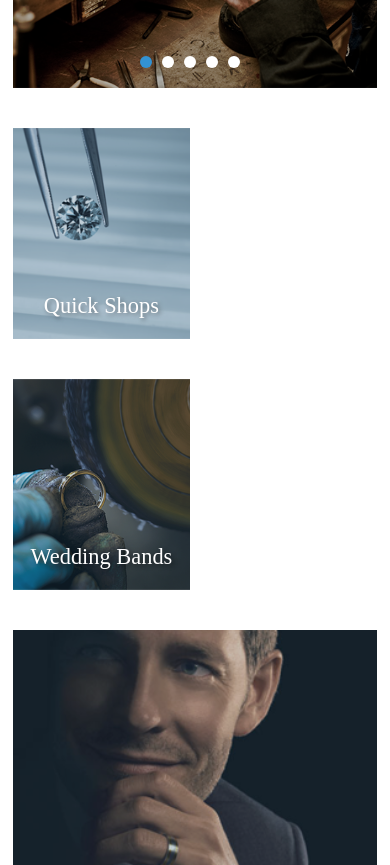
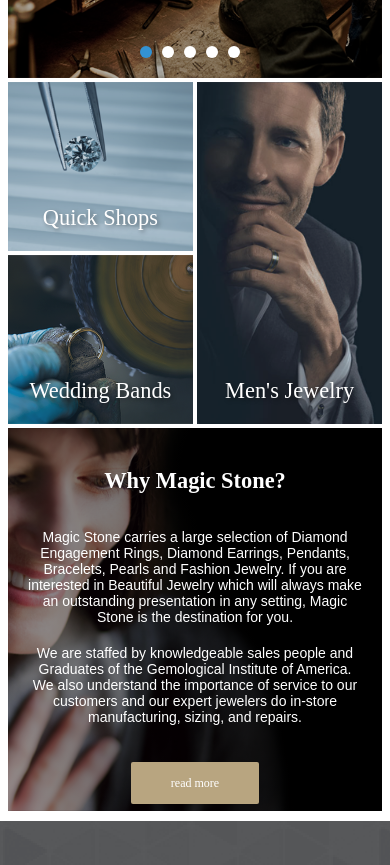
Before and after one commit to cornetespoir/assignment, a plain HTML site: page index.html in a window 390 px wide. Shown: the part 472-1337 px from the top of the page. Drawn offline with nearby package versions, Linux system fonts and the light colour scheme; a web font is replaced by a local one.

Commit message:
Update style.css

```diff
--- a/style.css
+++ b/style.css
@@ -443,6 +443,13 @@ header img, footer img {
   width:25%;
   height:auto;
 }
+.five h1 {
+  margin-top:20px;
+  font-size:1.6em;
+}
+.five {
+  height:auto;
+}
 .sideimage img {
   transform:translateX(-34%);
 }
@@ -457,14 +464,11 @@ main, .footercontent, header {
   margin:0px auto;
 }
   main {
-    display:flex!important;
-    justify-content:space-between;
-    flex-wrap:wrap;
+
     margin:0 auto 10px auto;
+    grid-gap:4px;
   }
-.one, .two, .three, .four, .five {
-  margin:10px 5px;
-}
+
 
   .one {
     width:100%;
@@ -474,16 +478,13 @@ main, .footercontent, header {
   .slidetext {
     font-size:2em;
   }
+
+
 .two, .three {
-  width:calc(50% - 10px);
-  margin:10px 5px;
-  height:25vh;
   text-align:center;
+  height:20vh;
 }
-.four {
-  width:100%;
-  height:50vh;
-}
+
 .socials {
   width:100%;
 
@@ -548,7 +549,25 @@ footer img {
   margin:10px auto;
 }
 
+main {
+  grid-gap:0px;
+  width:100%;
+}
+
+.sideimage {
+  opacity:0;
+}
 .footercontent {
   justify-content:center;
 }
 }
+
+@media screen and (max-height:400px) {
+
+.one {
+  height:90vh;
+}
+.two, .three {
+  height:50vh;
+}
+}
```
